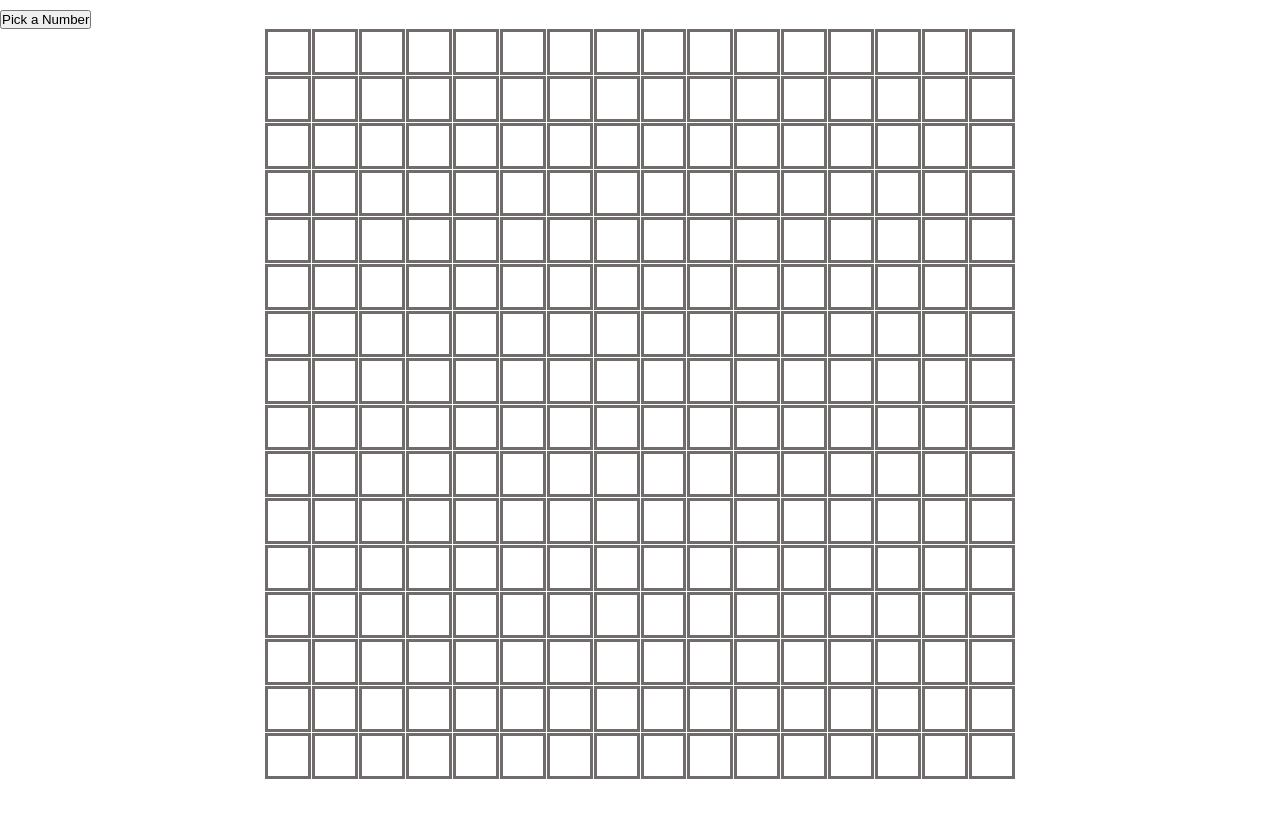
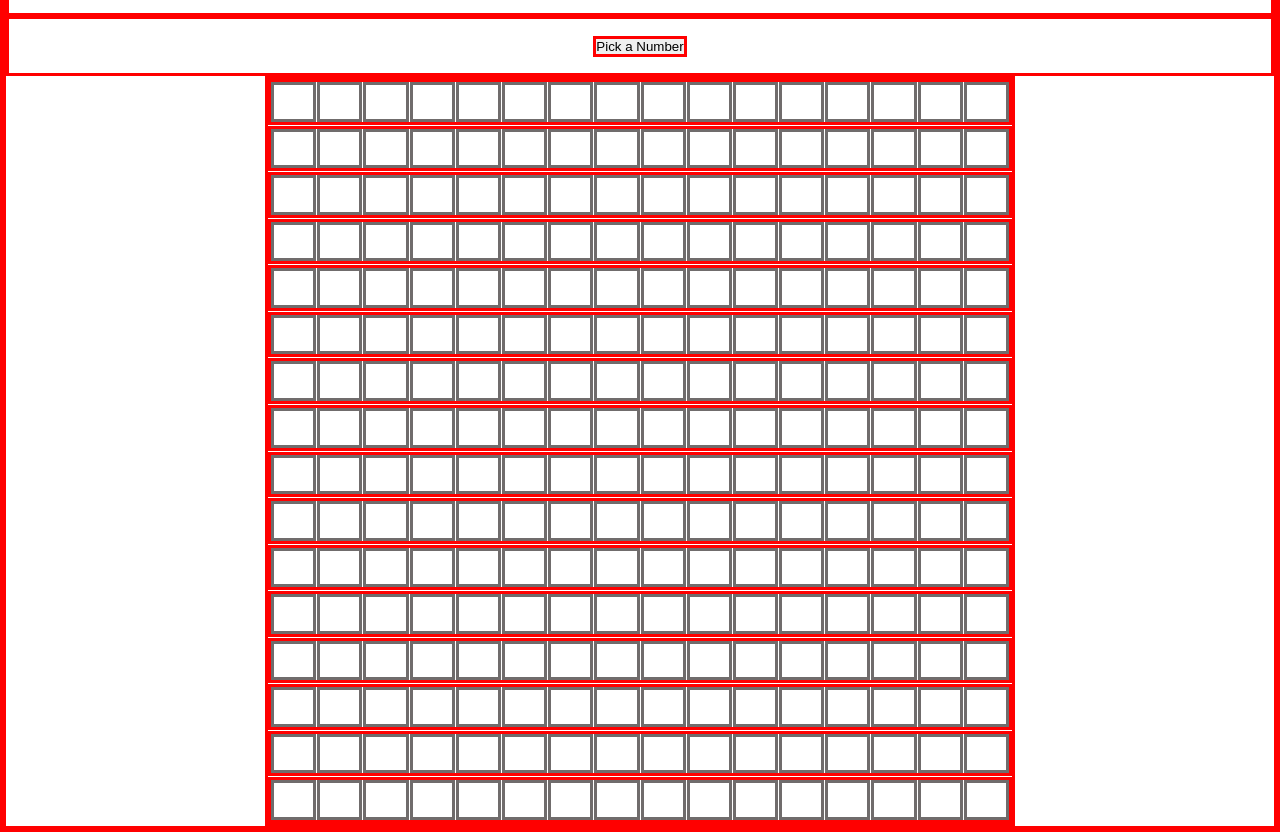
Before and after one commit to mostafa-imam/Project-Etch-a-Sketch, a plain HTML site: page index.html in a window 1280 px wide. Shown: the part 80-912 px from the top of the page. Before the commit the page ends 859 px from the top, so only its background shows below. Drawn offline with Linux system fonts and the light colour scheme.

Commit message:
style: Center button container and its content

```diff
--- a/styles.css
+++ b/styles.css
@@ -2,7 +2,7 @@
     box-sizing: border-box;
     margin: 0;
     padding: 0;
-    /* border: solid red; */
+    border: solid red;
 }
 
 .container {
@@ -35,3 +35,10 @@
 h1 {
     text-align: center;
 }
+
+.btn-container {
+    display: flex;
+    justify-content: center;
+    align-items: center;
+    height: 60px;
+}
```
